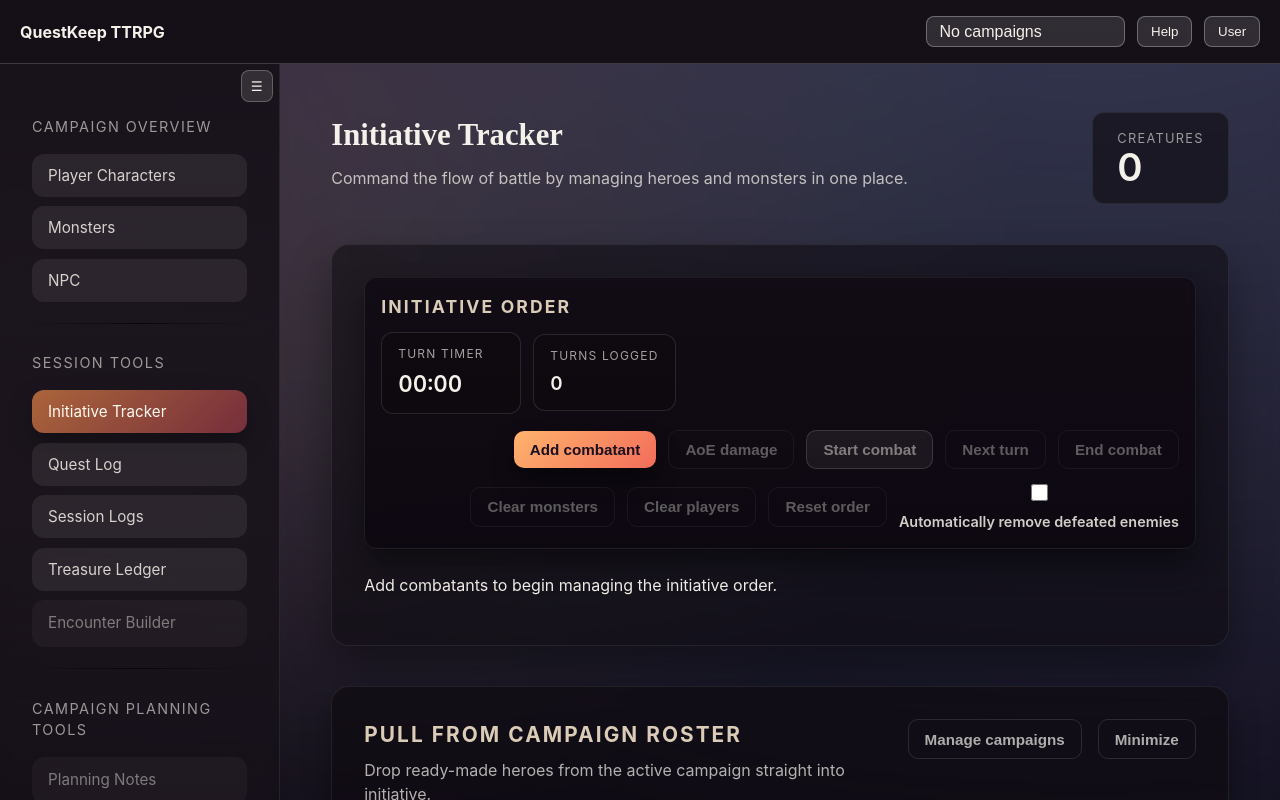
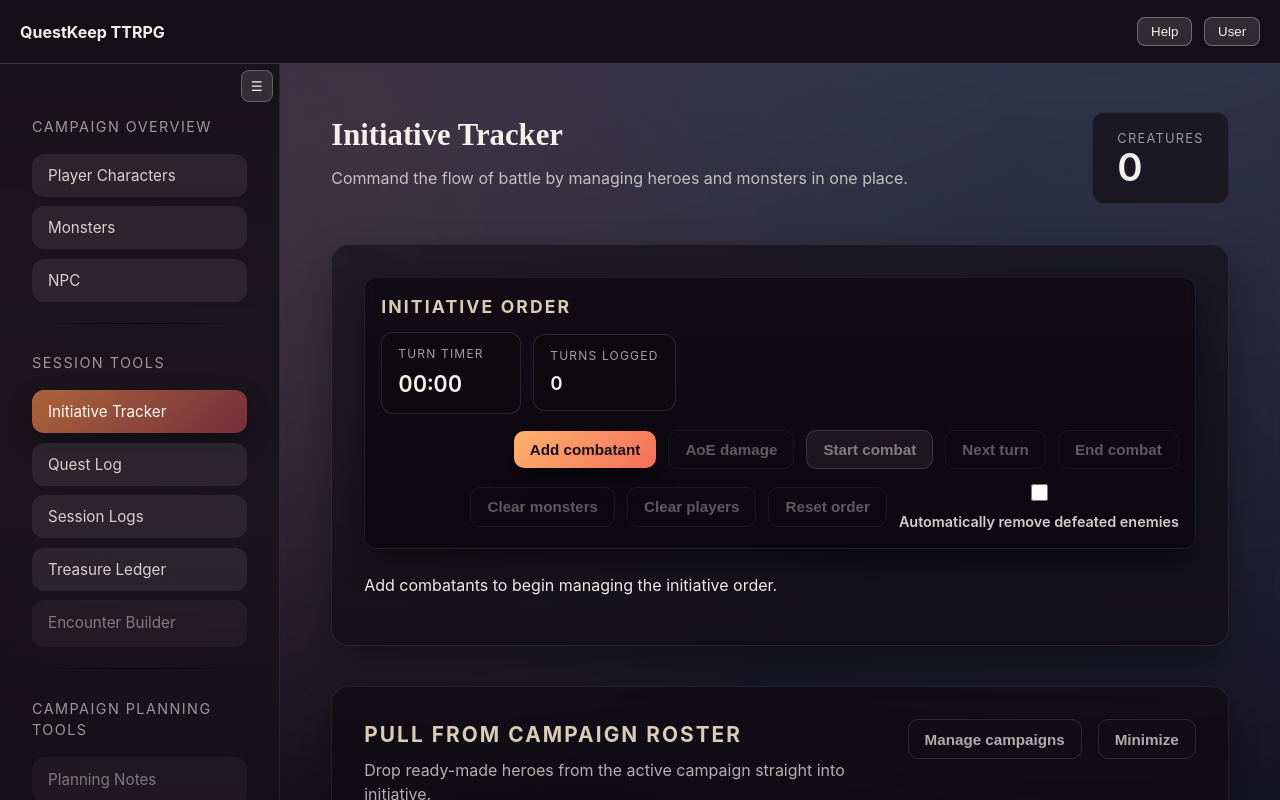
Before and after one commit to FireHeartA/DND, a React (Vite) app in the folder apps/dnd-initiative-tracker/: page / in a window 1280 px wide. Shown: the top 800 px of the page. Built offline with nearby package versions, Linux system fonts and the light colour scheme.

Commit message:
Update campaign controls layout and remove top bar selector

```diff
--- a/apps/dnd-initiative-tracker/src/App.tsx
+++ b/apps/dnd-initiative-tracker/src/App.tsx
@@ -1,5 +1,5 @@
 import { useCallback, useEffect, useMemo, useRef, useState } from 'react'
-import type { ChangeEvent, FormEvent } from 'react'
+import type { ChangeEvent } from 'react'
 import { useDispatch, useSelector, useStore } from 'react-redux'
 import './App.css'
 import { Sidebar, ViewMode } from './components/layout/Sidebar'
@@ -15,9 +15,7 @@ import {
   type LoadCombatStateArgs,
 } from './store/combatSlice'
 import {
-  createCampaign as createCampaignAction,
   loadState as loadCampaignStateAction,
-  setActiveCampaign as setActiveCampaignAction,
   type LoadCampaignStateArgs,
 } from './store/campaignSlice'
 import {
@@ -38,18 +36,9 @@ function App() {
   const [resetKey, setResetKey] = useState<number>(0)
   const [isDirty, setIsDirty] = useState(false)
   const [isSidebarMinimized, setIsSidebarMinimized] = useState(false)
-  const [isTopBarCreateOpen, setIsTopBarCreateOpen] = useState(false)
-  const [topBarCampaignName, setTopBarCampaignName] = useState('')
-  const [topBarCampaignError, setTopBarCampaignError] = useState('')
   const fileInputRef = useRef<HTMLInputElement | null>(null)
   const initialStateRef = useRef<string>('')
 
-  const campaigns = useSelector((state: RootState) => state.campaigns.campaigns)
-  const activeCampaignId = useSelector((state: RootState) => state.campaigns.activeCampaignId)
-  const sortedCampaigns = useMemo(
-    () => [...campaigns].sort((a, b) => a.createdAt - b.createdAt),
-    [campaigns],
-  )
 
   const getComparableState = useCallback(() => {
     const state = store.getState()
@@ -86,41 +75,6 @@ function App() {
   const handleViewChange = useCallback((view: ViewMode) => {
     setActiveView(view)
   }, [])
-
-
-  const handleTopBarCampaignChange = useCallback(
-    (event: ChangeEvent<HTMLSelectElement>) => {
-      const selectedValue = event.target.value
-      if (selectedValue === '__create__') {
-        setIsTopBarCreateOpen(true)
-        setTopBarCampaignName('')
-        setTopBarCampaignError('')
-        return
-      }
-
-      if (selectedValue) {
-        dispatch(setActiveCampaignAction(selectedValue))
-      }
-    },
-    [activeCampaignId, dispatch],
-  )
-
-  const handleTopBarCreateCampaignSubmit = useCallback(
-    (event: FormEvent<HTMLFormElement>) => {
-      event.preventDefault()
-      const trimmedName = topBarCampaignName.trim()
-      if (!trimmedName) {
-        setTopBarCampaignError('Campaign name is required.')
-        return
-      }
-
-      dispatch(createCampaignAction({ name: trimmedName }))
-      setTopBarCampaignName('')
-      setTopBarCampaignError('')
-      setIsTopBarCreateOpen(false)
-    },
-    [dispatch, topBarCampaignName],
-  )
 
   /**
    * Creates a downloadable JSON snapshot of the current Redux state.
@@ -266,41 +220,6 @@ function App() {
       <header className="top-bar">
         <div className="top-bar__brand">QuestKeep TTRPG</div>
         <div className="top-bar__actions">
-          <label className="top-bar__campaign-select top-bar__campaign-select--menu">
-            <span className="visually-hidden">Select or create campaign</span>
-            <select
-              className="top-bar__button top-bar__select"
-              value={activeCampaignId ?? ""}
-              onChange={handleTopBarCampaignChange}
-            >
-              <option value="" disabled>{sortedCampaigns.length === 0 ? "No campaigns" : "Select campaign"}</option>
-              <option value="__create__">Create new campaign…</option>
-              {sortedCampaigns.map((campaign) => (
-                <option key={campaign.id} value={campaign.id}>{campaign.name}</option>
-              ))}
-            </select>
-            {isTopBarCreateOpen && (
-              <form className="top-bar__create-campaign" onSubmit={handleTopBarCreateCampaignSubmit}>
-                <h4>Start a new campaign</h4>
-                <label>
-                  <span>Campaign name</span>
-                  <input
-                    type="text"
-                    value={topBarCampaignName}
-                    onChange={(event) => setTopBarCampaignName(event.target.value)}
-                    placeholder="e.g. Stormwreck Expedition"
-                    autoFocus
-                  />
-                </label>
-                {topBarCampaignError && <p className="form-error">{topBarCampaignError}</p>}
-                <div className="top-bar__create-campaign-actions">
-                  <button type="submit" className="primary-button">Create campaign</button>
-                  <button type="button" className="secondary-button" onClick={() => setIsTopBarCreateOpen(false)}>Cancel</button>
-                </div>
-              </form>
-            )}
-          </label>
-
           <button type="button" className="top-bar__button">Help</button>
           <button type="button" className="top-bar__button">User</button>
         </div>
```
Also changed, not shown: apps/dnd-initiative-tracker/src/components/campaign/CampaignManagerView.tsx (+31 -0 lines).
